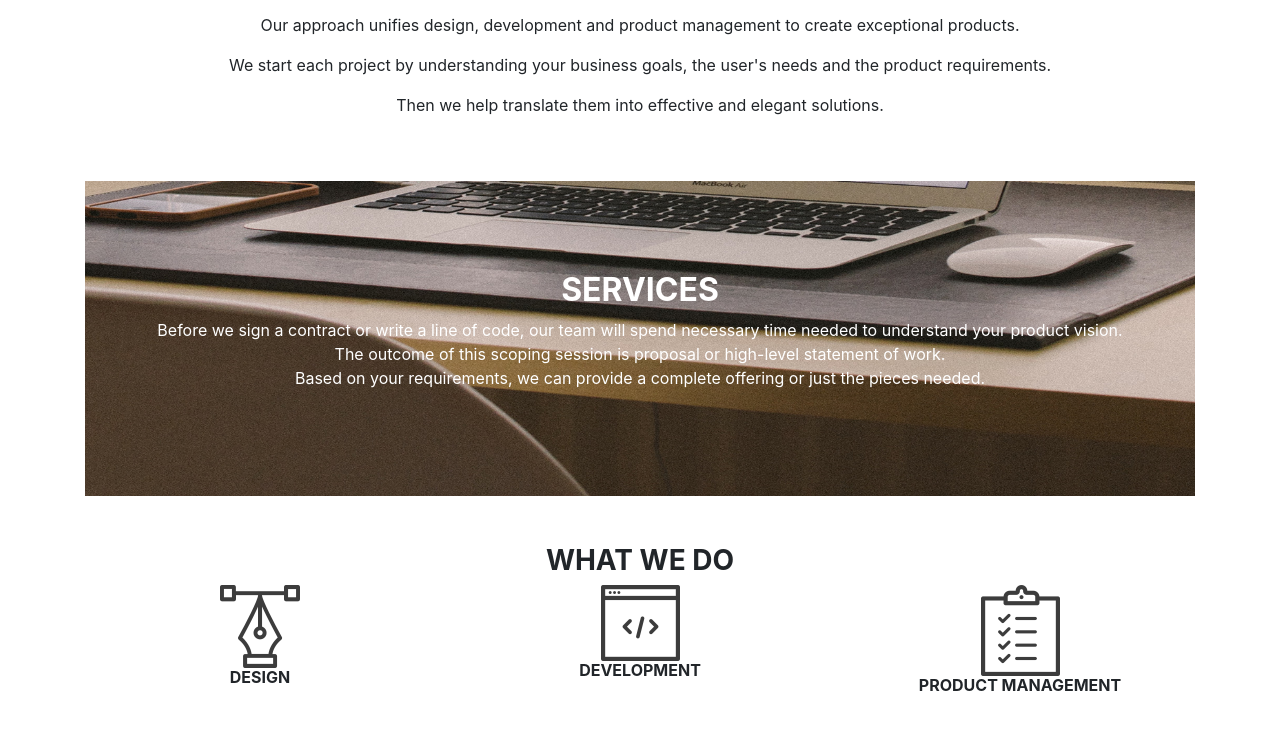
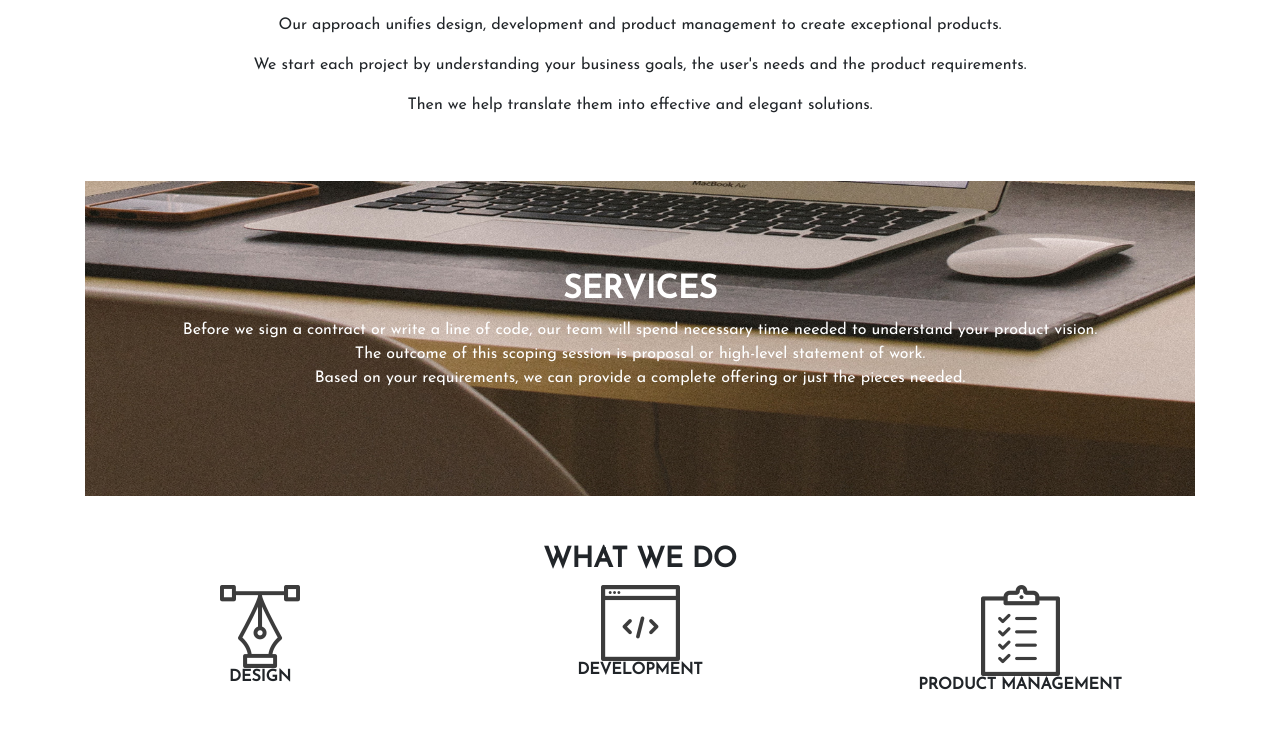
Before and after one commit to Jay-68/delani-studio, a plain HTML site: page index.html in a window 1280 px wide. Shown: the part 783-1530 px from the top of the page. Drawn offline with Linux system fonts and the light colour scheme.

Commit message:
Add google fonts to the webpage

```diff
--- a/css/index.css
+++ b/css/index.css
@@ -1,6 +1,10 @@
 * {
   padding: 0px;
   margin: 0px;
+}
+
+body {
+  font-family: 'Josefin Sans', sans-serif;
 }
 
 #landing-page {
--- a/index.html
+++ b/index.html
@@ -8,6 +8,7 @@
   <title>Delani Studio</title>
   <link rel="stylesheet" href="css/bootstrap.min.css" type="text/css">
   <link rel="stylesheet" href="css/index.css" type="text/css">
+  <link href="https://fonts.googleapis.com/css?family=Josefin+Sans&display=swap" rel="stylesheet">
 </head>
 
 <body class="container">
```
